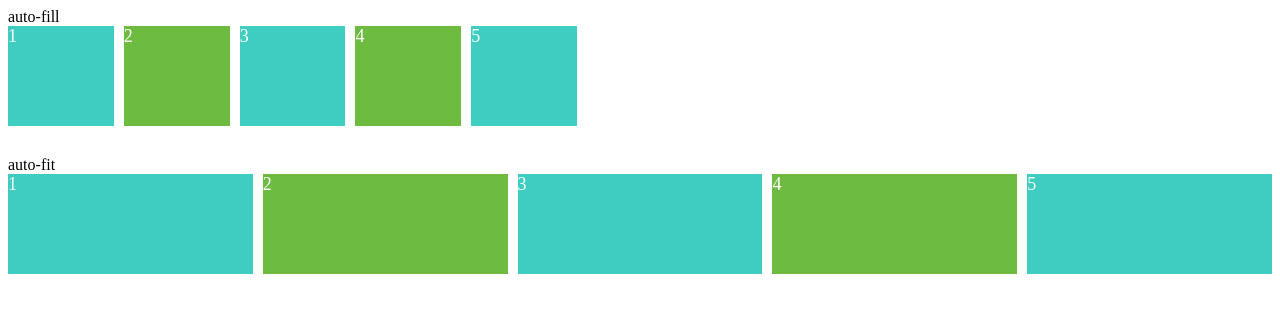
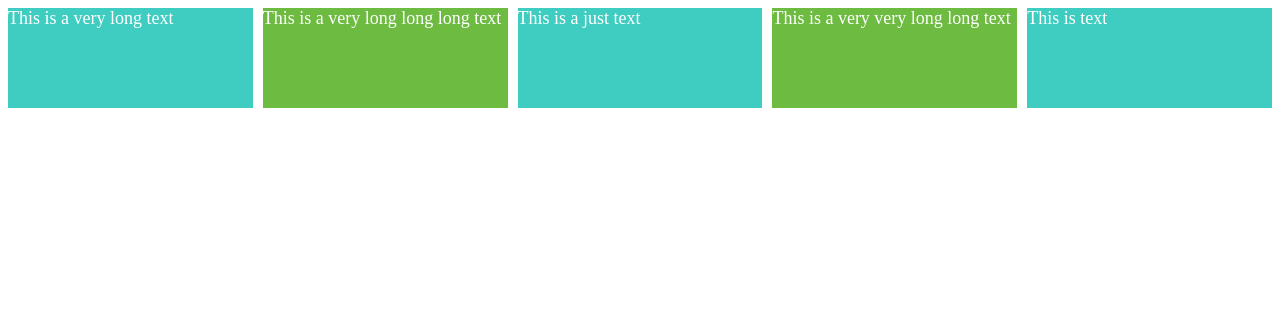
Before and after one commit to nagneo/scss-masterclass, a plain HTML site: page index.html in a window 1280 px wide. Drawn offline with Linux system fonts and the light colour scheme.

Commit message:
[TIL] max-content, min-content

```diff
--- a/index.html
+++ b/index.html
@@ -8,21 +8,12 @@
     <link rel="stylesheet" href="styles.css" />
   </head>
   <body>
-    auto-fill
     <div class="grid">
-      <div class="item">1</div>
-      <div class="item">2</div>
-      <div class="item">3</div>
-      <div class="item">4</div>
-      <div class="item">5</div>
-    </div>
-    auto-fit
-    <div class="grid">
-      <div class="item">1</div>
-      <div class="item">2</div>
-      <div class="item">3</div>
-      <div class="item">4</div>
-      <div class="item">5</div>
+      <div class="item">This is a very long text</div>
+      <div class="item">This is a very long long long text</div>
+      <div class="item">This is a just text</div>
+      <div class="item">This is a very very long long text</div>
+      <div class="item">This is text</div>
     </div>
   </body>
 </html>
--- a/styles.css
+++ b/styles.css
@@ -1,9 +1,10 @@
 .grid {
   display: grid;
   gap: 10px;
-  grid-auto-rows: 100px;
   color: white;
   font-size: 18px;
+  grid-template-columns: repeat(5, minmax(min-content, 1fr));
+  grid-auto-rows: 100px;
   margin-bottom: 30px;
 }
 
@@ -14,11 +15,3 @@
 .item:nth-child(odd) {
   background: rgb(63, 205, 193);
 }
-
-.grid:first-child {
-  grid-template-columns: repeat(auto-fill, minmax(100px, 1fr));
-}
-
-.grid:last-child {
-  grid-template-columns: repeat(auto-fit, minmax(100px, 1fr));
-}
```
Also changed, not shown: README.md.
